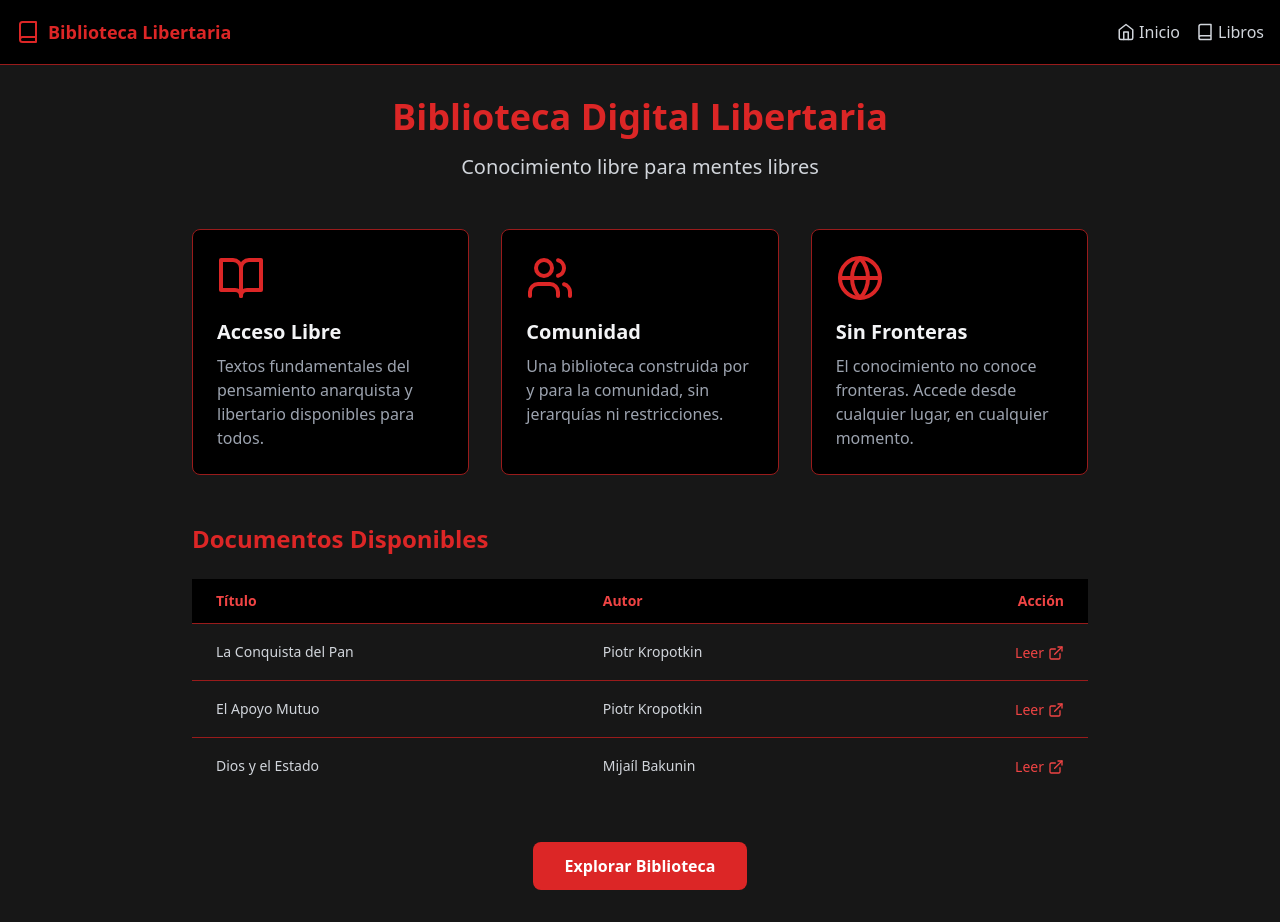
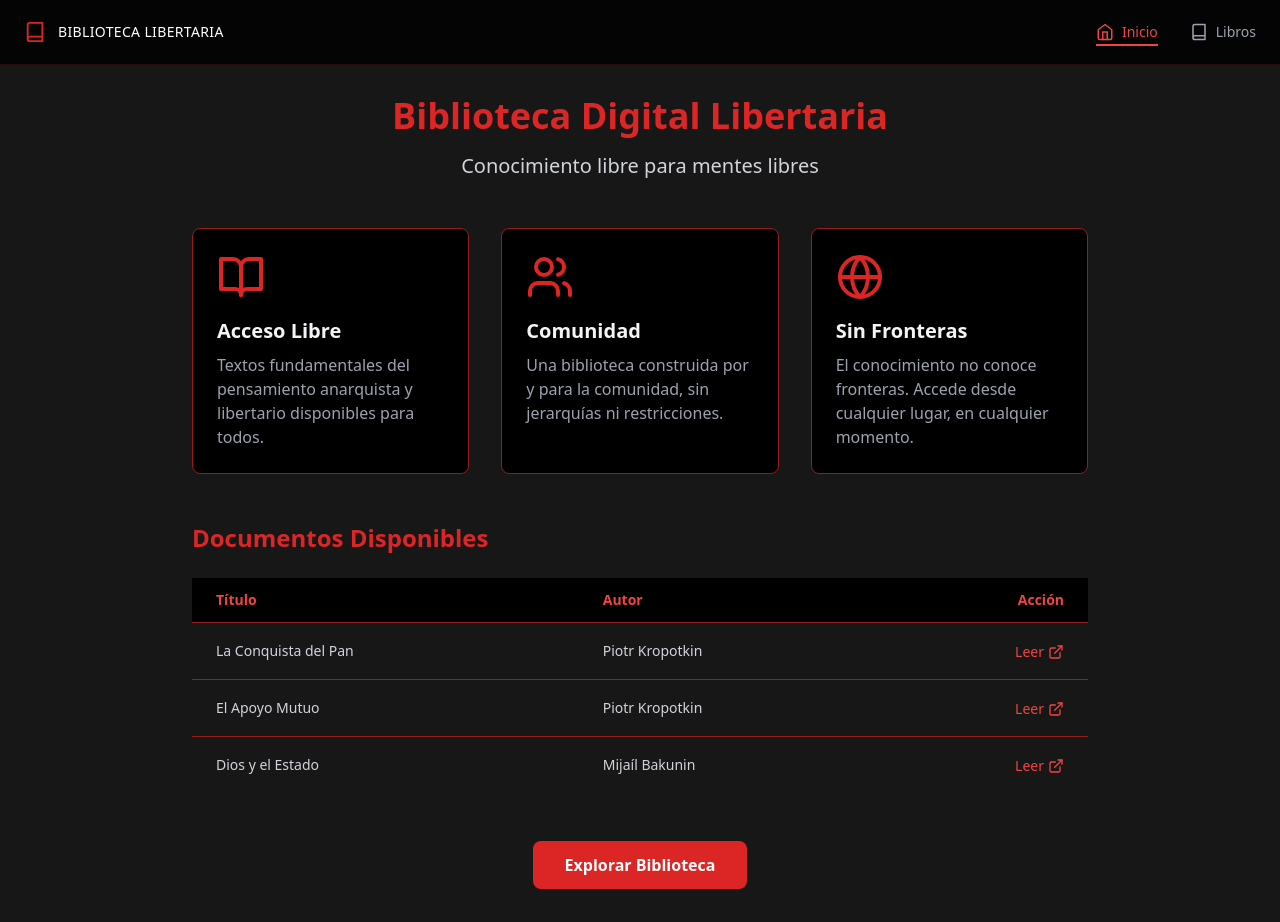
Before and after one commit to samigonza3/biblioteca-libertaria-anarquista, a React (Vite) app: page / in a window 1280 px wide. Built offline with nearby package versions, Linux system fonts and the light colour scheme.

Commit message:
Minor Update

```diff
--- a/src/App.tsx
+++ b/src/App.tsx
@@ -10,7 +10,7 @@ function App() {
     <BrowserRouter>
       <div className="min-h-screen bg-neutral-900 text-gray-100">
         <Navbar />
-        <main className="container mx-auto px-4 py-8">
+        <main className="container mx-auto px-4 py-8 pt-24">
           <Routes>
             <Route path="/" element={<Home />} />
             <Route path="/books" element={<Books />} />
--- a/src/components/Navbar.tsx
+++ b/src/components/Navbar.tsx
@@ -1,25 +1,64 @@
-import React from 'react';
-import { Link } from 'react-router-dom';
+import React, { useState } from 'react';
+import { Link, useLocation } from 'react-router-dom';
 import { Book, Home } from 'lucide-react';
 
 const Navbar = () => {
+  const location = useLocation();
+  const [isHovered, setIsHovered] = useState<string | null>(null);
+
+  const isActive = (path: string) => location.pathname === path;
+
   return (
-    <nav className="bg-black border-b border-red-800">
-      <div className="container mx-auto px-4">
+    <nav className="fixed w-full bg-black/80 backdrop-blur-sm border-b border-red-900/30 z-50">
+      <div className="container mx-auto px-6">
         <div className="flex items-center justify-between h-16">
-          <Link to="/" className="flex items-center space-x-2 text-red-600 hover:text-red-500">
-            <Book size={24} />
-            <span className="font-bold text-lg">Biblioteca Libertaria</span>
+          <Link
+            to="/"
+            className="flex items-center space-x-3 text-white group"
+            onMouseEnter={() => setIsHovered('logo')}
+            onMouseLeave={() => setIsHovered(null)}
+          >
+            <Book
+              size={22}
+              className={`transition-colors duration-300 ${
+                isHovered === 'logo' ? 'text-red-500' : 'text-red-600'
+              }`}
+            />
+            <span className="font-medium tracking-wide text-sm transition-colors duration-300 group-hover:text-red-500">
+              BIBLIOTECA LIBERTARIA
+            </span>
           </Link>
-          <div className="flex space-x-4">
-            <Link to="/" className="flex items-center space-x-1 text-gray-300 hover:text-red-500">
-              <Home size={18} />
-              <span>Inicio</span>
-            </Link>
-            <Link to="/books" className="flex items-center space-x-1 text-gray-300 hover:text-red-500">
-              <Book size={18} />
-              <span>Libros</span>
-            </Link>
+
+          <div className="flex space-x-8">
+            {[
+              { path: '/', icon: Home, label: 'Inicio' },
+              { path: '/books', icon: Book, label: 'Libros' }
+            ].map(({ path, icon: Icon, label }) => (
+              <Link
+                key={path}
+                to={path}
+                className="relative group"
+                onMouseEnter={() => setIsHovered(path)}
+                onMouseLeave={() => setIsHovered(null)}
+              >
+                <div className="flex items-center space-x-2 py-1">
+                  <Icon
+                    size={18}
+                    className={`transition-colors duration-300 ${
+                      isActive(path) ? 'text-red-500' : 'text-gray-400 group-hover:text-red-500'
+                    }`}
+                  />
+                  <span className={`text-sm transition-colors duration-300 ${
+                    isActive(path) ? 'text-red-500' : 'text-gray-400 group-hover:text-red-500'
+                  }`}>
+                    {label}
+                  </span>
+                </div>
+                <div className={`absolute bottom-0 left-0 w-full h-0.5 bg-red-500 transform origin-left transition-transform duration-300 ${
+                  isActive(path) ? 'scale-x-100' : 'scale-x-0 group-hover:scale-x-100'
+                }`} />
+              </Link>
+            ))}
           </div>
         </div>
       </div>
```
